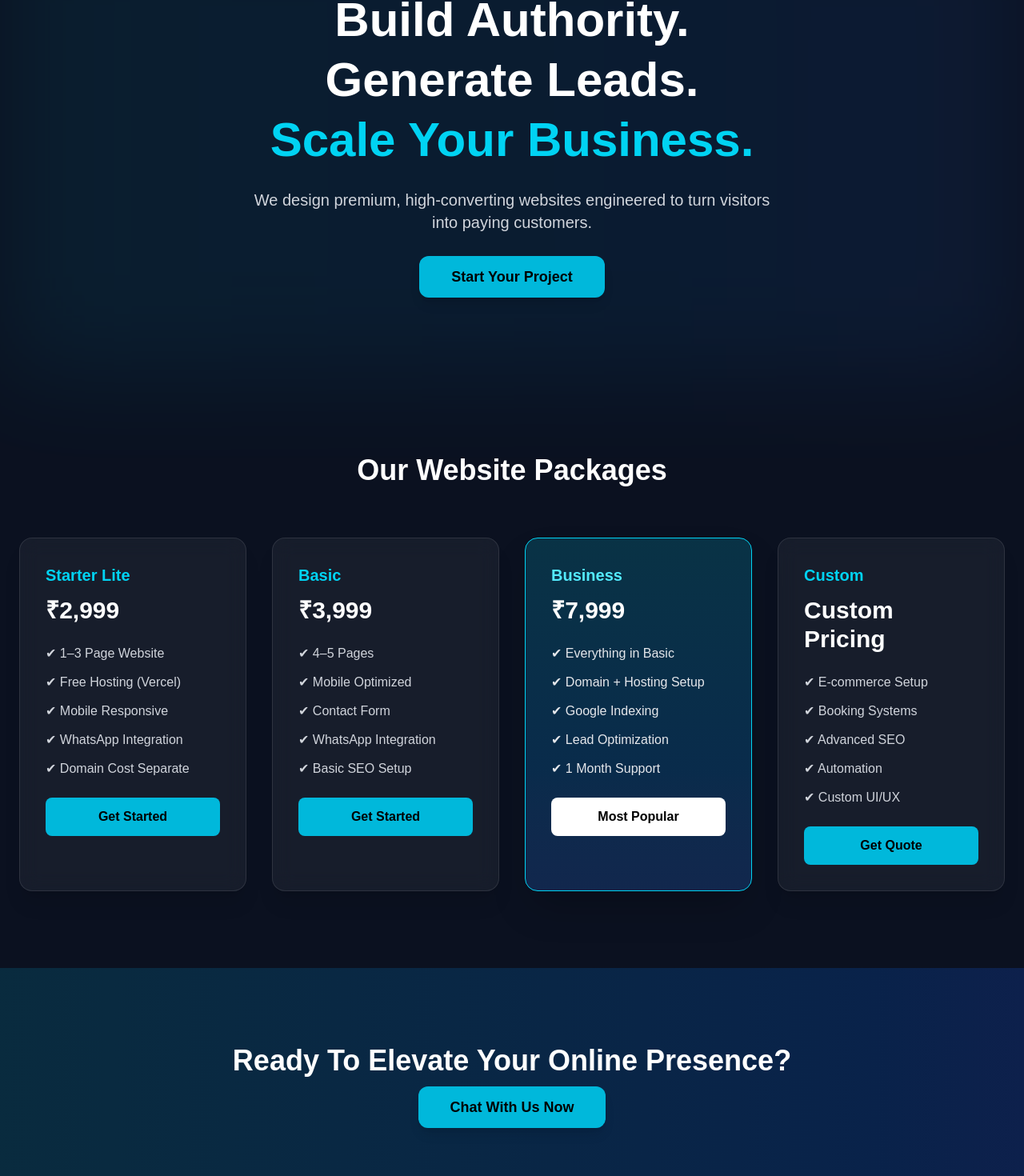
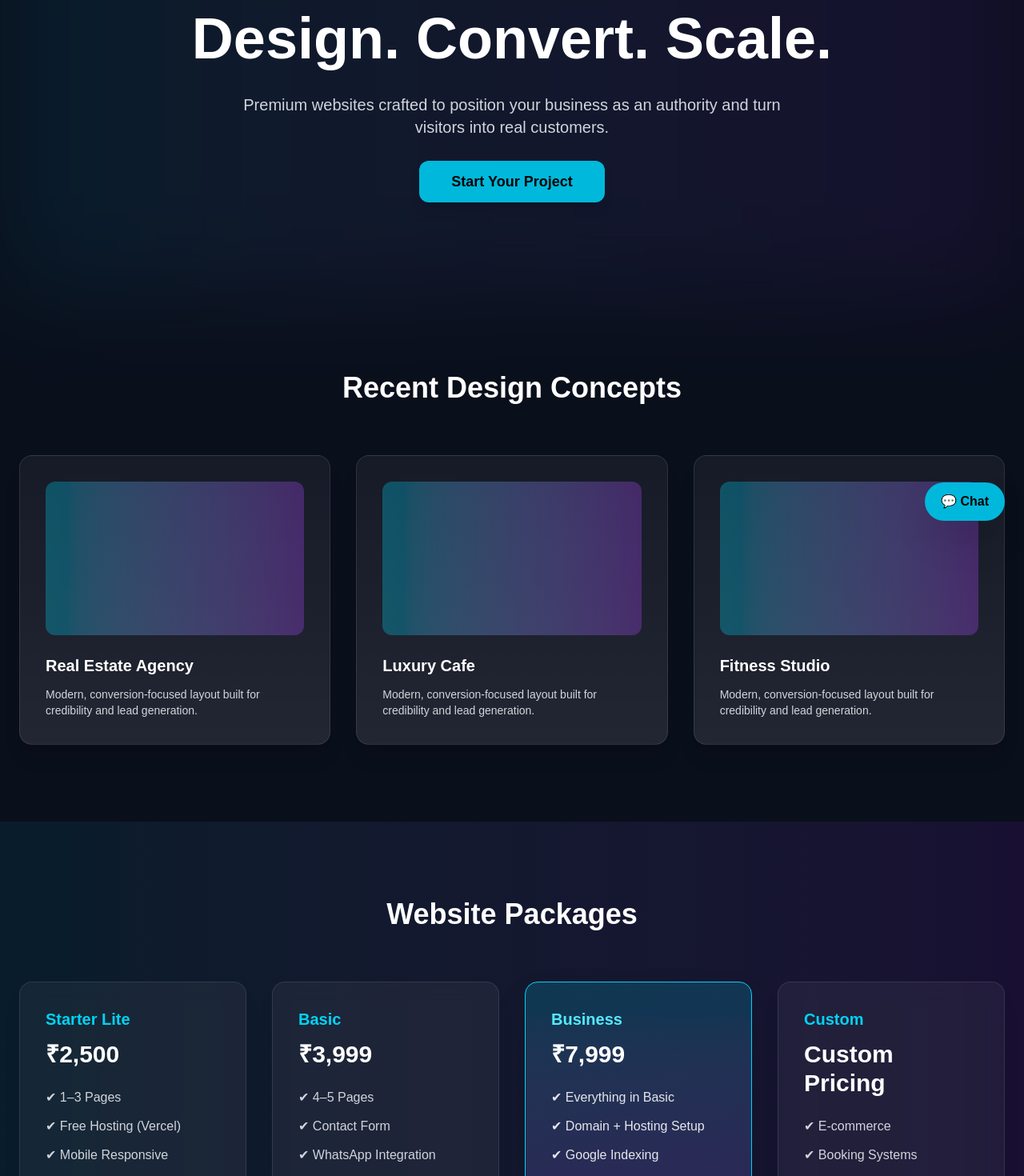
Before and after one commit to webdevSR/ai-roadmap, a Next.js app: page / in a window 1280 px wide. Shown: the part 125-1595 px from the top of the page at 80% size. Built offline with nearby package versions, Linux system fonts and the light colour scheme.

Commit message:
Update page.tsx

```diff
--- a/app/page.tsx
+++ b/app/page.tsx
@@ -4,21 +4,27 @@ import { motion } from "framer-motion";
 
 export default function Home() {
   return (
-    <main className="bg-[#0B1120] text-white overflow-x-hidden">
+    <main className="bg-[#0A0F1C] text-white overflow-x-hidden relative">
+
+      {/* Floating WhatsApp */}
+      <a
+        href="https://wa.me/918793458846?text=Hi%20I%20want%20a%20website%20for%20my%20business."
+        className="fixed bottom-6 right-6 bg-cyan-500 text-black px-5 py-3 rounded-full shadow-2xl font-semibold z-50 hover:scale-105 transition"
+      >
+        💬 Chat
+      </a>
 
       {/* HERO */}
-      <section className="relative py-28 px-6 text-center">
-        <div className="absolute inset-0 bg-gradient-to-r from-cyan-500/20 to-blue-500/20 blur-3xl opacity-40"></div>
+      <section className="relative py-32 px-6 text-center">
+        <div className="absolute inset-0 bg-gradient-to-r from-cyan-500/20 to-purple-600/20 blur-3xl opacity-40"></div>
 
         <motion.h1
           initial={{ opacity: 0, y: 40 }}
           animate={{ opacity: 1, y: 0 }}
           transition={{ duration: 0.7 }}
-          className="relative text-5xl md:text-6xl font-bold leading-tight mb-6"
+          className="relative text-6xl md:text-7xl font-bold leading-tight mb-6"
         >
-          Build Authority. <br />
-          Generate Leads. <br />
-          <span className="text-cyan-400">Scale Your Business.</span>
+          Design. Convert. Scale.
         </motion.h1>
 
         <motion.p
@@ -27,33 +33,56 @@ export default function Home() {
           transition={{ duration: 0.9 }}
           className="relative text-xl text-gray-300 mb-10 max-w-2xl mx-auto"
         >
-          We design premium, high-converting websites engineered to
-          turn visitors into paying customers.
+          Premium websites crafted to position your business as an authority
+          and turn visitors into real customers.
         </motion.p>
 
         <motion.a
           whileHover={{ scale: 1.05 }}
-          href="https://wa.me/918793458846?text=Hi%20I%20want%20a%20website%20for%20my%20business."
+          href="https://wa.me/918793458846?text=I%20want%20to%20start%20a%20website."
           className="relative bg-cyan-500 text-black px-10 py-4 rounded-xl text-lg font-semibold shadow-lg hover:bg-cyan-400 transition"
         >
           Start Your Project
         </motion.a>
       </section>
 
-      {/* PACKAGES */}
+      {/* PORTFOLIO DEMOS */}
       <section className="py-24 px-6 max-w-7xl mx-auto">
         <h2 className="text-4xl font-bold text-center mb-16">
-          Our Website Packages
+          Recent Design Concepts
         </h2>
 
-        <div className="grid md:grid-cols-4 gap-8">
+        <div className="grid md:grid-cols-3 gap-8">
+          {["Real Estate Agency", "Luxury Cafe", "Fitness Studio"].map((item, i) => (
+            <motion.div
+              key={i}
+              whileHover={{ y: -10 }}
+              className="bg-gradient-to-b from-white/5 to-white/10 border border-white/10 rounded-2xl p-8 shadow-xl"
+            >
+              <div className="h-48 bg-gradient-to-r from-cyan-400/30 to-purple-500/30 rounded-xl mb-6"></div>
+              <h3 className="text-xl font-bold mb-3">{item}</h3>
+              <p className="text-gray-300 text-sm">
+                Modern, conversion-focused layout built for credibility and lead generation.
+              </p>
+            </motion.div>
+          ))}
+        </div>
+      </section>
+
+      {/* PRICING */}
+      <section className="py-24 px-6 bg-gradient-to-r from-cyan-600/10 to-purple-600/10">
+        <h2 className="text-4xl font-bold text-center mb-16">
+          Website Packages
+        </h2>
+
+        <div className="grid md:grid-cols-4 gap-8 max-w-7xl mx-auto">
 
           {/* Starter Lite */}
           <motion.div whileHover={{ y: -10 }} className="bg-white/5 backdrop-blur-md border border-white/10 rounded-2xl p-8 shadow-xl">
             <h3 className="text-xl font-bold mb-3 text-cyan-400">Starter Lite</h3>
-            <p className="text-3xl font-bold mb-6">₹2,999</p>
+            <p className="text-3xl font-bold mb-6">₹2,500</p>
             <ul className="space-y-3 text-gray-300 mb-6">
-              <li>✔ 1–3 Page Website</li>
+              <li>✔ 1–3 Pages</li>
               <li>✔ Free Hosting (Vercel)</li>
               <li>✔ Mobile Responsive</li>
               <li>✔ WhatsApp Integration</li>
@@ -73,10 +102,10 @@ export default function Home() {
             <p className="text-3xl font-bold mb-6">₹3,999</p>
             <ul className="space-y-3 text-gray-300 mb-6">
               <li>✔ 4–5 Pages</li>
-              <li>✔ Mobile Optimized</li>
               <li>✔ Contact Form</li>
               <li>✔ WhatsApp Integration</li>
               <li>✔ Basic SEO Setup</li>
+              <li>✔ Mobile Optimized</li>
             </ul>
             <a
               href="https://wa.me/918793458846?text=Interested%20in%20Basic%20Plan."
@@ -87,7 +116,7 @@ export default function Home() {
           </motion.div>
 
           {/* Business */}
-          <motion.div whileHover={{ y: -10 }} className="bg-gradient-to-b from-cyan-500/20 to-blue-500/20 border border-cyan-400 rounded-2xl p-8 shadow-2xl">
+          <motion.div whileHover={{ y: -10 }} className="bg-gradient-to-b from-cyan-500/20 to-purple-600/20 border border-cyan-400 rounded-2xl p-8 shadow-2xl">
             <h3 className="text-xl font-bold mb-3 text-cyan-300">Business</h3>
             <p className="text-3xl font-bold mb-6">₹7,999</p>
             <ul className="space-y-3 text-gray-200 mb-6">
@@ -110,11 +139,11 @@ export default function Home() {
             <h3 className="text-xl font-bold mb-3 text-cyan-400">Custom</h3>
             <p className="text-3xl font-bold mb-6">Custom Pricing</p>
             <ul className="space-y-3 text-gray-300 mb-6">
-              <li>✔ E-commerce Setup</li>
+              <li>✔ E-commerce</li>
               <li>✔ Booking Systems</li>
               <li>✔ Advanced SEO</li>
               <li>✔ Automation</li>
-              <li>✔ Custom UI/UX</li>
+              <li>✔ Full UI/UX Custom</li>
             </ul>
             <a
               href="https://wa.me/918793458846?text=Need%20Custom%20Website."
@@ -127,22 +156,9 @@ export default function Home() {
         </div>
       </section>
 
-      {/* FINAL CTA */}
-      <section className="py-24 text-center px-6 bg-gradient-to-r from-cyan-600/20 to-blue-600/20">
-        <h2 className="text-4xl font-bold mb-6">
-          Ready To Elevate Your Online Presence?
-        </h2>
-        <motion.a
-          whileHover={{ scale: 1.05 }}
-          href="https://wa.me/918793458846?text=I%20want%20to%20start%20my%20website."
-          className="bg-cyan-500 text-black px-10 py-4 rounded-xl text-lg font-semibold shadow-lg hover:bg-cyan-400"
-        >
-          Chat With Us Now
-        </motion.a>
-      </section>
-
-      <footer className="py-10 text-center text-gray-400 text-sm border-t border-white/10">
-        © {new Date().getFullYear()} Scale Via Us. All rights reserved.
+      {/* FOOTER */}
+      <footer className="py-12 text-center text-gray-400 text-sm border-t border-white/10">
+        © {new Date().getFullYear()} ScaleVia Studio. All rights reserved.
       </footer>
 
     </main>
```
